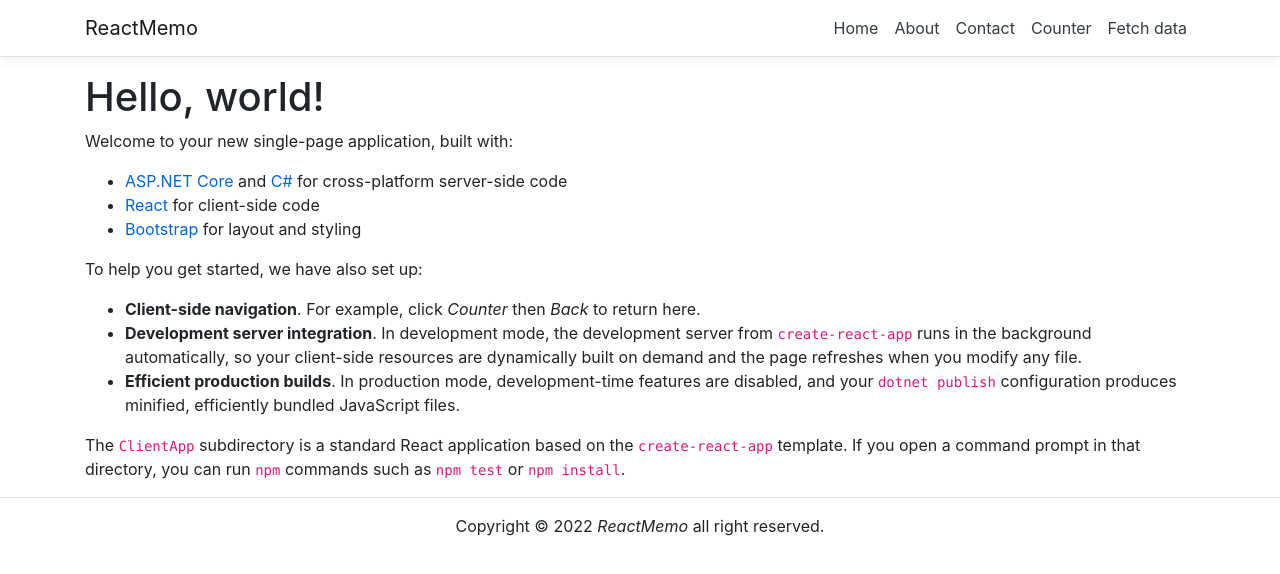
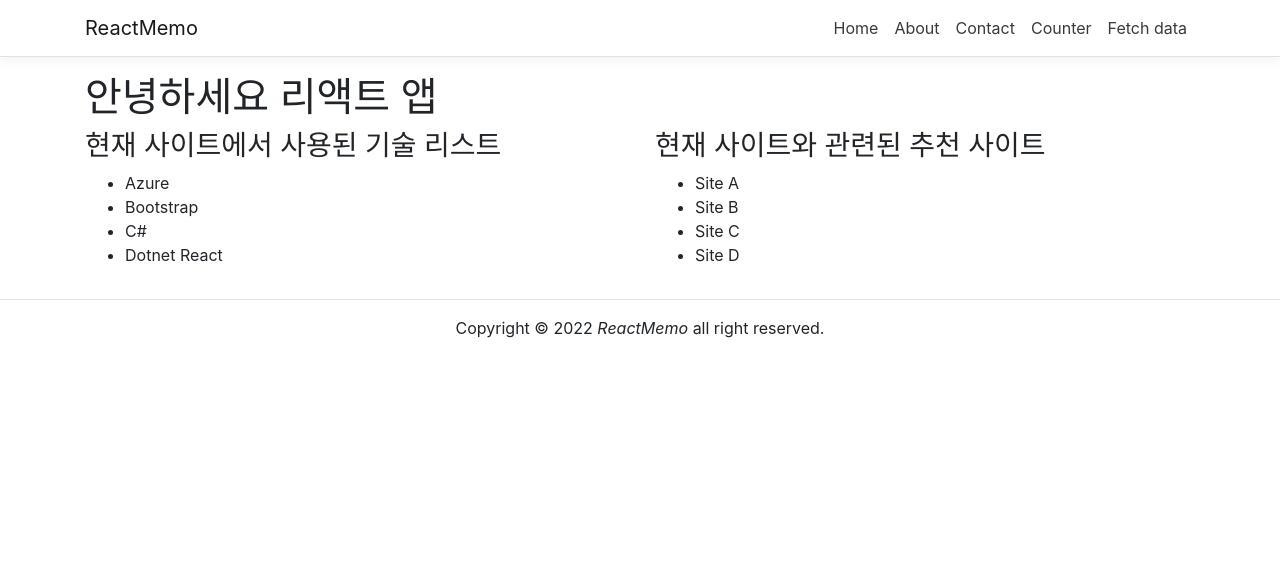
Before and after one commit to kimilm/react, a React (Create React App) app in the folder inflearn/ReactMemo/ClientApp/: page / in a window 1280 px wide. Shown: the top 574 px of the page. Built offline with nearby package versions, Linux system fonts and the light colour scheme.

Commit message:
feat: site/tech list subcomponent add

```diff
--- a/inflearn/ReactMemo/ClientApp/src/components/Home.js
+++ b/inflearn/ReactMemo/ClientApp/src/components/Home.js
@@ -1,26 +1,28 @@
 import React, { Component } from 'react';
+import { SiteList } from './shared/site_list/SiteList';
+import { TechList } from './shared/tech_list/TechList';
 
 export class Home extends Component {
   static displayName = Home.name;
 
-  render () {
+  render() {
     return (
-      <div>
-        <h1>Hello, world!</h1>
-        <p>Welcome to your new single-page application, built with:</p>
-        <ul>
-          <li><a href='https://get.asp.net/'>ASP.NET Core</a> and <a href='https://msdn.microsoft.com/en-us/library/67ef8sbd.aspx'>C#</a> for cross-platform server-side code</li>
-          <li><a href='https://facebook.github.io/react/'>React</a> for client-side code</li>
-          <li><a href='http://getbootstrap.com/'>Bootstrap</a> for layout and styling</li>
-        </ul>
-        <p>To help you get started, we have also set up:</p>
-        <ul>
-          <li><strong>Client-side navigation</strong>. For example, click <em>Counter</em> then <em>Back</em> to return here.</li>
-          <li><strong>Development server integration</strong>. In development mode, the development server from <code>create-react-app</code> runs in the background automatically, so your client-side resources are dynamically built on demand and the page refreshes when you modify any file.</li>
-          <li><strong>Efficient production builds</strong>. In production mode, development-time features are disabled, and your <code>dotnet publish</code> configuration produces minified, efficiently bundled JavaScript files.</li>
-        </ul>
-        <p>The <code>ClientApp</code> subdirectory is a standard React application based on the <code>create-react-app</code> template. If you open a command prompt in that directory, you can run <code>npm</code> commands such as <code>npm test</code> or <code>npm install</code>.</p>
-      </div>
+      <>
+        <div>
+          <h1>안녕하세요 리액트 앱</h1>
+        </div>
+
+        <div className="row">
+          <div className="col-md-6">
+            <h3><i className="fa fa-wrench"></i>현재 사이트에서 사용된 기술 리스트</h3>
+            <TechList />
+          </div>
+          <div className="col-md-6">
+            <h3><i className="fa fa-sitemap"></i>현재 사이트와 관련된 추천 사이트</h3>
+            <SiteList />
+          </div>
+        </div>
+      </>
     );
   }
 }
--- a/inflearn/ReactMemo/ClientApp/src/components/contact_details/ContactDetails.js
+++ b/inflearn/ReactMemo/ClientApp/src/components/contact_details/ContactDetails.js
@@ -2,10 +2,13 @@ import React, { Component } from "react";
 
 export class ContactDetails extends Component {
     render() {
+        const phoneNumber = "114";
+        let address = "세종시";
+
         return(
             <ul>
-                <li>전화번호: 114</li>
-                <li>주소: 세종시</li>
+                <li>전화번호: {phoneNumber}</li>
+                <li>주소: {address}</li>
             </ul>
         );
     }
--- a/inflearn/ReactMemo/ClientApp/src/components/shared/Copyright.js
+++ b/inflearn/ReactMemo/ClientApp/src/components/shared/Copyright.js
@@ -2,9 +2,14 @@ import React, { Component } from "react";
 
 export class Copyright extends Component {
     render() {
+
+        const date = new Date();
+        const year = date.getFullYear();
+
         return(
             <div className="text-center">
-                Copyright &copy; 2022 <em>ReactMemo</em> all right reserved.
+                {/* 연산식도 가능 {year + 5} */}
+                Copyright &copy; {year} <em>ReactMemo</em> all right reserved.
             </div>
         );
     }
--- /dev/null
+++ b/inflearn/ReactMemo/ClientApp/src/components/shared/site_list/SiteList.js
@@ -0,0 +1,14 @@
+import React, { Component } from "react";
+
+export class SiteList extends Component {
+    render() {
+        return (
+            <ul>
+                <li>Site A</li>
+                <li>Site B</li>
+                <li>Site C</li>
+                <li>Site D</li>
+            </ul>
+        );
+    }
+}
--- /dev/null
+++ b/inflearn/ReactMemo/ClientApp/src/components/shared/tech_list/TechList.js
@@ -0,0 +1,14 @@
+import React, { Component } from "react";
+
+export class TechList extends Component {
+    render() {
+        return(
+            <ul>
+                <li>Azure</li>
+                <li>Bootstrap</li>
+                <li>C#</li>
+                <li>Dotnet React</li>
+            </ul>
+        );
+    }
+}
```
